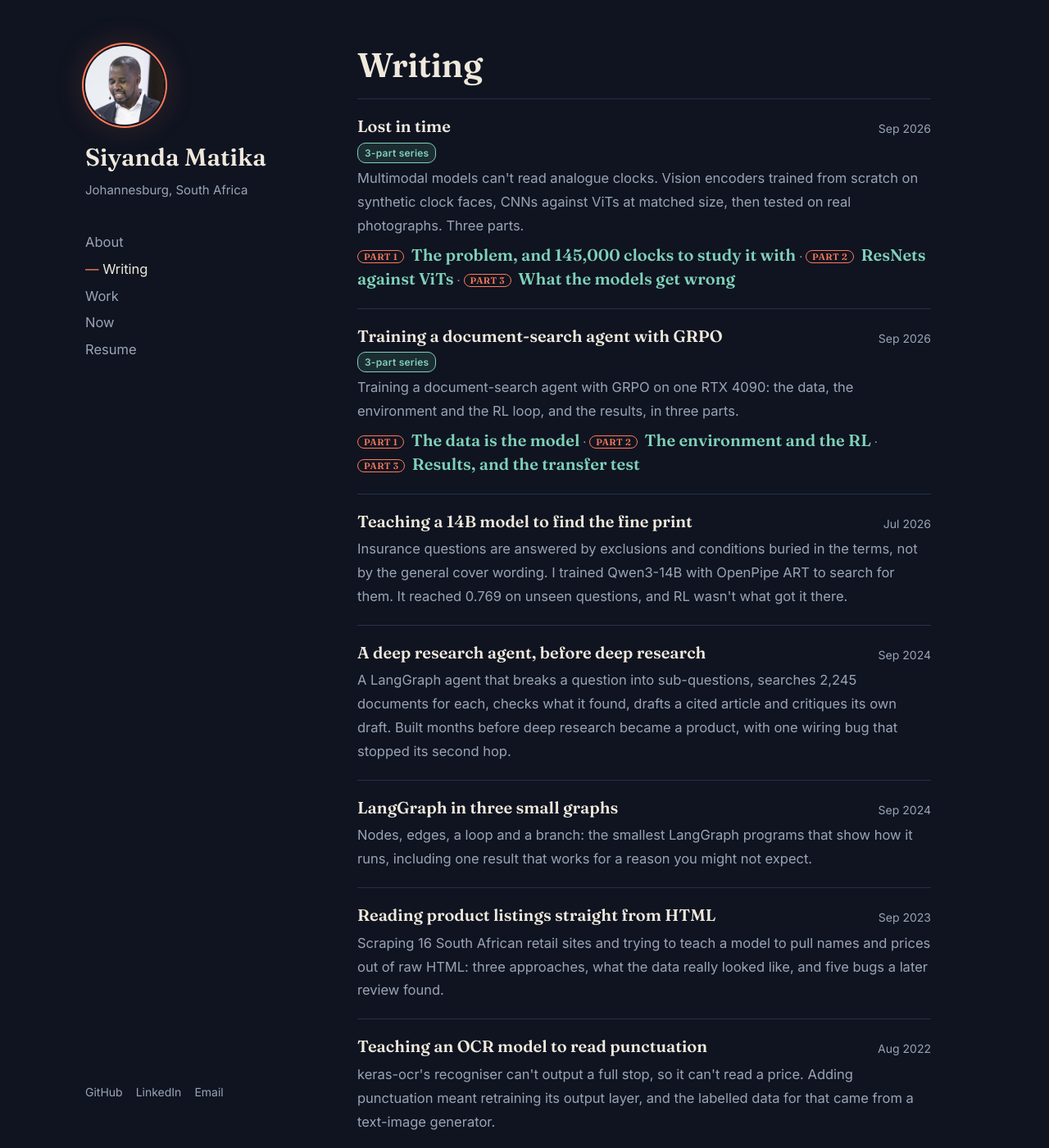
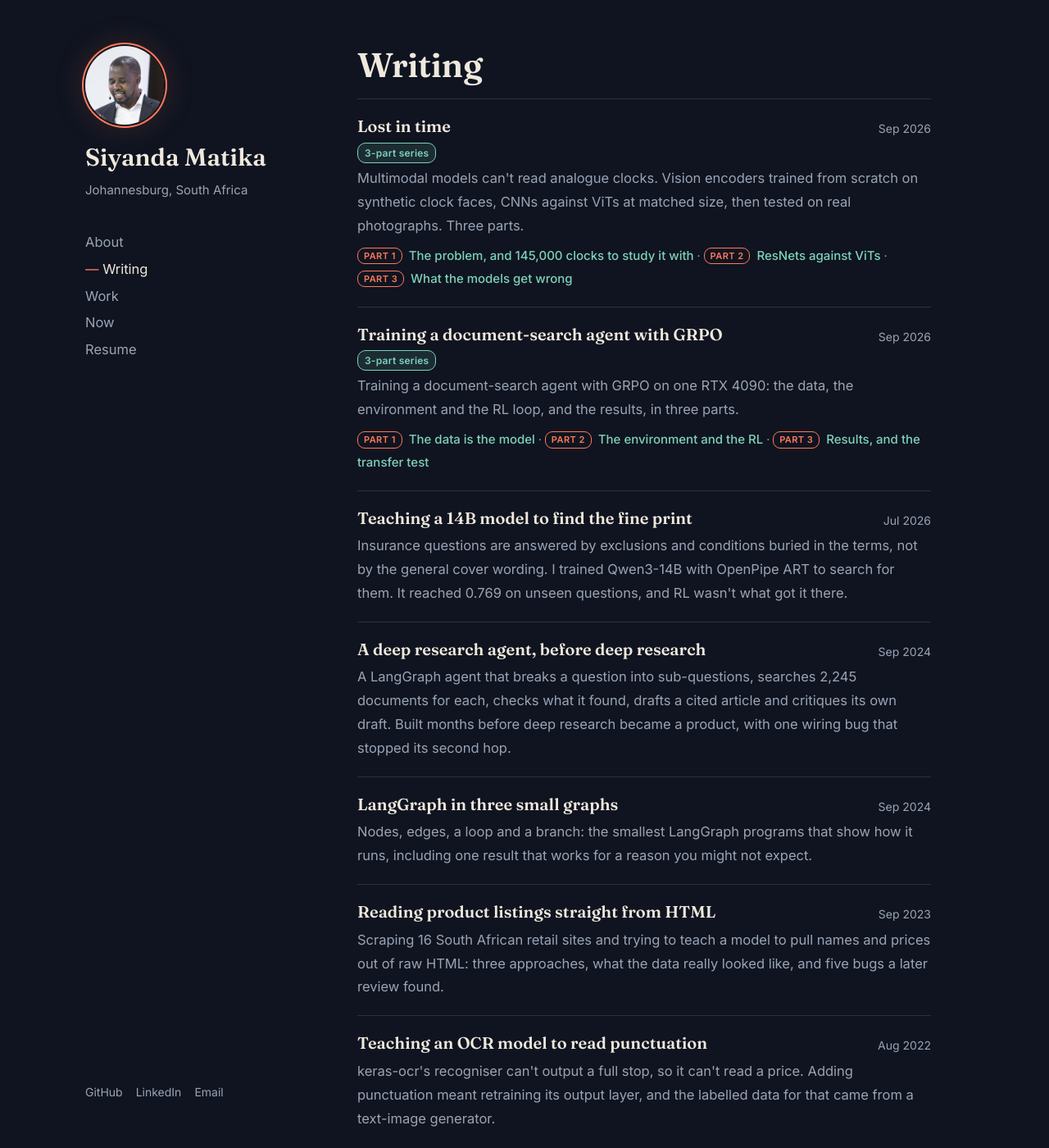
Before and after one commit to matikasiyanda/matikasiyanda.github.io, a Jekyll site: the page built from _pages/blog.md, in a window 1280 px wide and 1400 px high. Shown: the whole window at 82% size. Built offline with Jekyll 4.4.1, drawn with Linux system fonts in a browser that asks for light colours.

Commit message:
Series part links in the body font

```diff
--- a/assets/css/site.css
+++ b/assets/css/site.css
@@ -321,3 +321,4 @@ html.lightbox-open { overflow: hidden; }
 .posts li.series .series-parts a:hover { color: var(--accent); }
 .posts li.series .series-parts .part-no { display: inline-block; font-size: 11px; font-weight: 700; letter-spacing: 0.04em; text-transform: uppercase; color: var(--accent); border: 1px solid var(--accent); border-radius: 9px; padding: 0 7px; margin-right: 4px; vertical-align: 1px; }
 .posts li.series .series-parts .sep { color: var(--muted); }
+.posts li.series .series-parts a { font: 500 15px/1.7 var(--sans, Inter, system-ui, sans-serif); }
```
